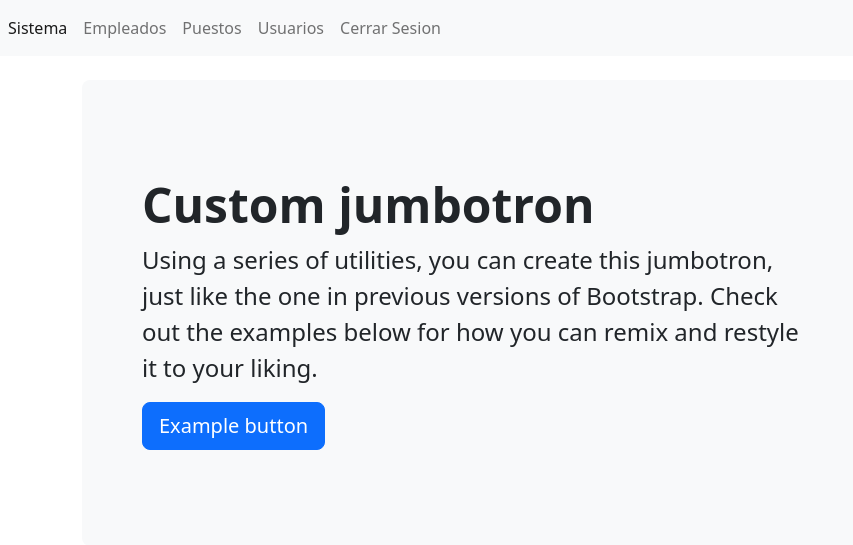
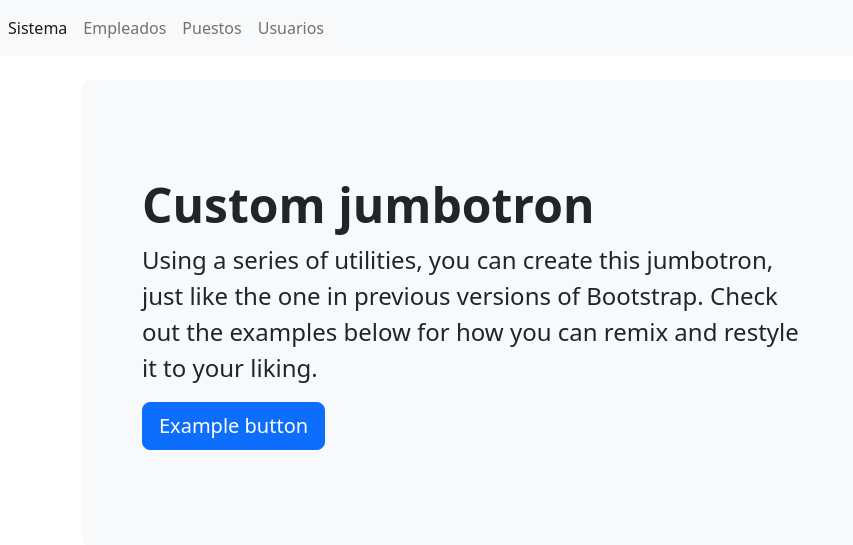
Before and after one commit to Djordje261/M7-UF1, a PHP site: page /app/index.php in a window 1280 px wide. Shown: the top 545 px of the page, without its empty margins (0-853 px from the left). Run offline with PHP 8.4, Linux system fonts and the light colour scheme; some libraries are stand-ins or nearby versions.

Commit message:
Update header.php

```diff
--- a/templates/header.php
+++ b/templates/header.php
@@ -48,9 +48,7 @@ $url_base="http://localhost/app/";
           </li><li class="nav-item">
               <a class="nav-link" href="<?php echo $url_base;?>secciones/usuarios/">Usuarios</a>
           </li>
-          <li class="nav-item">
-              <a class="nav-link" href="">Cerrar Sesion</a>
-          </li>
+
       </ul>
   </nav>
 
```
